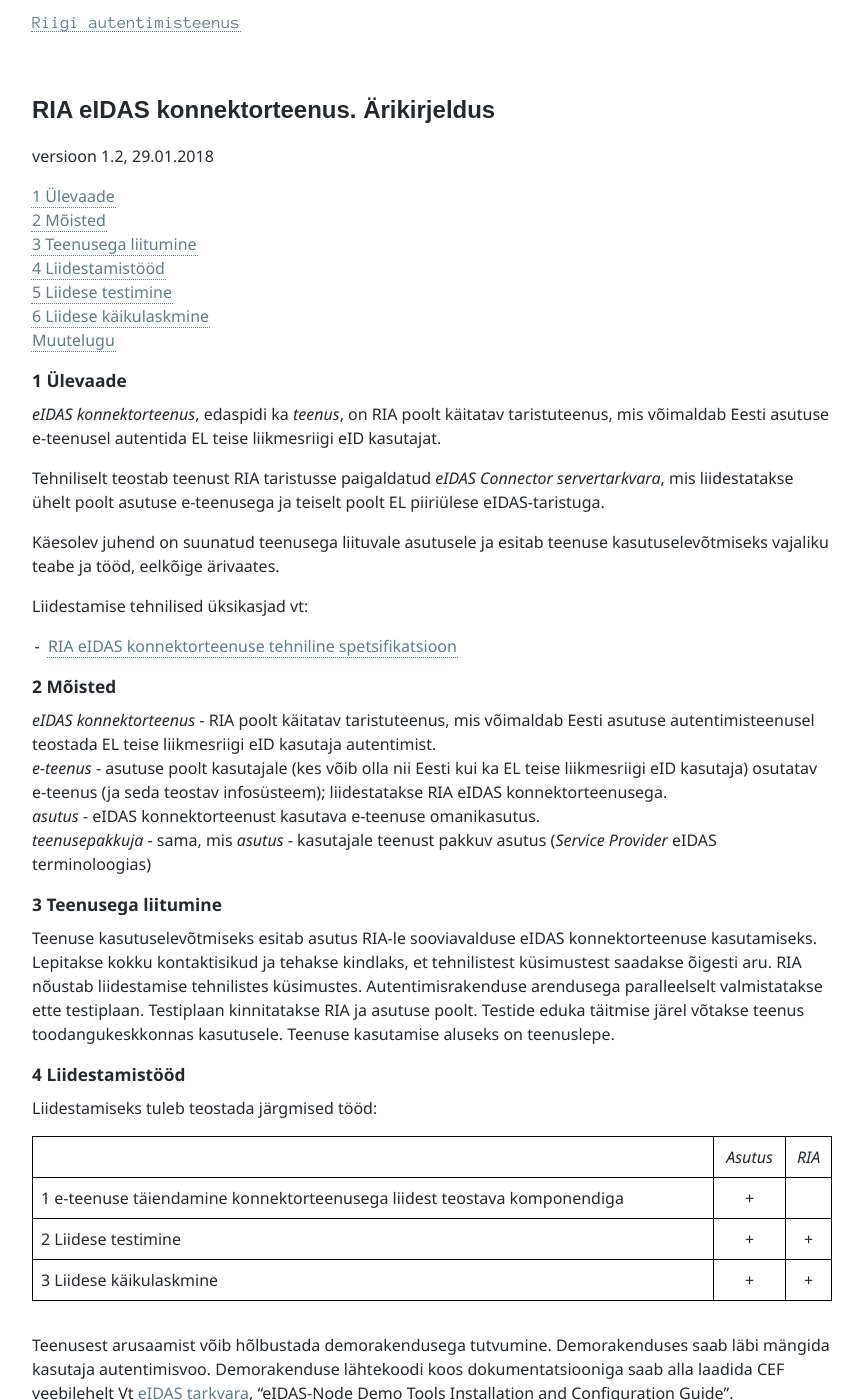
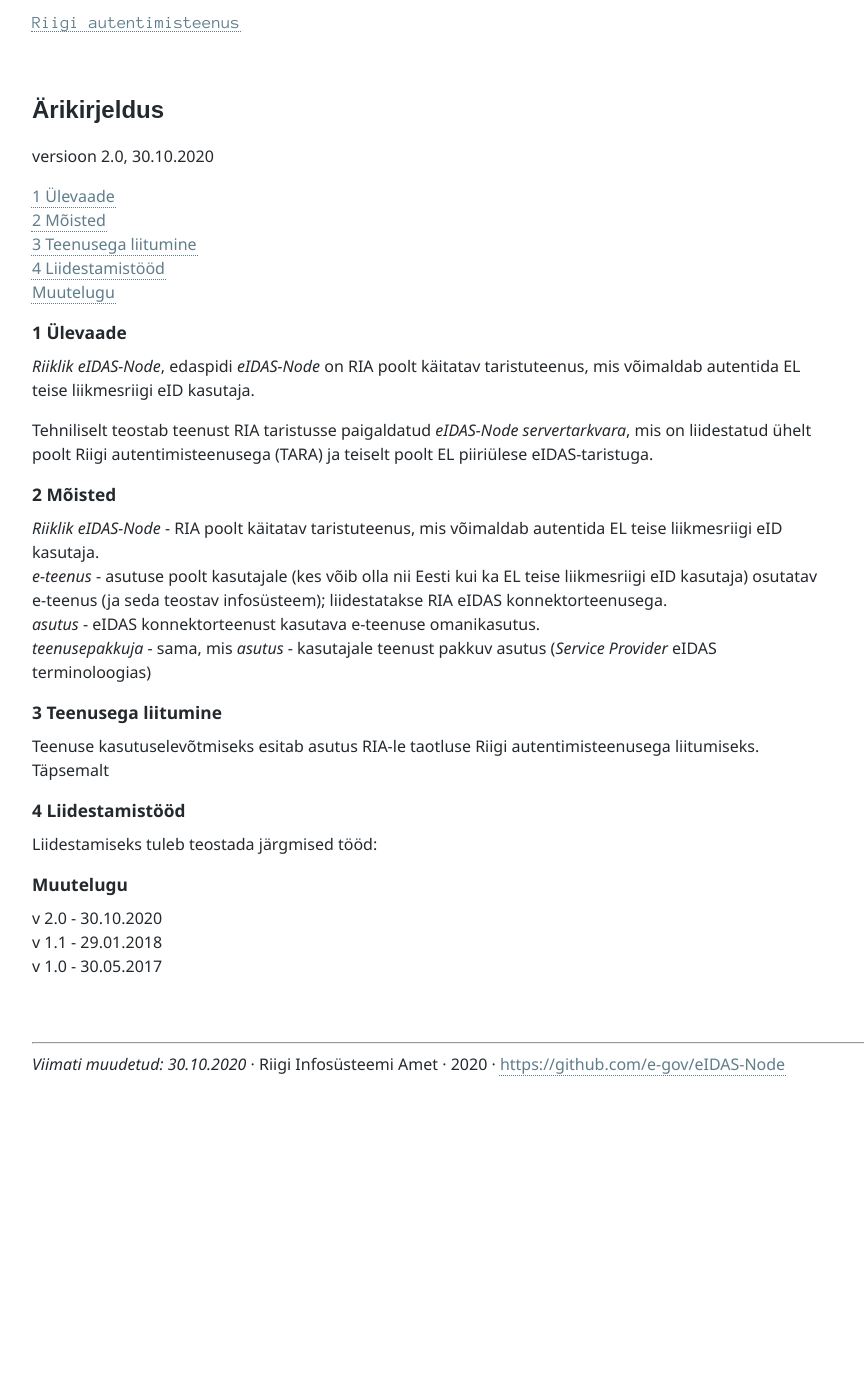
Before and after one commit to e-gov/eIDAS-Node, a Jekyll site: the page built from Arikirjeldus.md, in a window 1280 px wide and 1400 px high. Shown: the whole window, without its empty margins (0-864 px from the left). Built offline with Jekyll 4.4.1, drawn with Linux system fonts in a browser that asks for light colours; some of the changed text lies outside the part shown.

Commit message:
Update Arikirjeldus.md

```diff
--- a/Arikirjeldus.md
+++ b/Arikirjeldus.md
@@ -1,67 +1,40 @@
 ---
-title: eIDAS konnektorteenus. Ärikirjeldus
+title: Ärikirjeldus
 permalink: Arikirjeldus
 ---
 
-# RIA eIDAS konnektorteenus. Ärikirjeldus
+# Ärikirjeldus
 {:.no_toc}
 
-versioon 1.2, 29.01.2018
+versioon 2.0, 30.10.2020
 
 * TOC
 {:toc}
 
 ## 1 Ülevaade
 
-_eIDAS konnektorteenus_, edaspidi ka _teenus_, on RIA poolt käitatav taristuteenus, mis võimaldab Eesti asutuse e-teenusel autentida EL teise liikmesriigi eID kasutajat.
+_Riiklik eIDAS-Node_, edaspidi _eIDAS-Node_ on RIA poolt käitatav taristuteenus, mis võimaldab autentida EL teise liikmesriigi eID kasutaja.
 
-Tehniliselt teostab teenust RIA taristusse paigaldatud _eIDAS Connector servertarkvara_, mis liidestatakse ühelt poolt asutuse e-teenusega ja teiselt poolt EL piiriülese eIDAS-taristuga.
-
-Käesolev juhend on suunatud teenusega liituvale asutusele ja esitab teenuse kasutuselevõtmiseks vajaliku teabe ja tööd, eelkõige ärivaates.
-
-Liidestamise tehnilised üksikasjad vt:
-- [RIA eIDAS konnektorteenuse tehniline spetsifikatsioon](Spetsifikatsioon)
+Tehniliselt teostab teenust RIA taristusse paigaldatud _eIDAS-Node servertarkvara_, mis on liidestatud ühelt poolt Riigi autentimisteenusega (TARA) ja teiselt poolt EL piiriülese eIDAS-taristuga.
 
 ## 2 Mõisted
 
-_eIDAS konnektorteenus_ - RIA poolt käitatav taristuteenus, mis võimaldab Eesti asutuse autentimisteenusel teostada EL teise liikmesriigi eID kasutaja autentimist.<br>
+_Riiklik eIDAS-Node_ - RIA poolt käitatav taristuteenus, mis võimaldab autentida EL teise liikmesriigi eID kasutaja.<br>
 _e-teenus_ - asutuse poolt kasutajale (kes võib olla nii Eesti kui ka EL teise liikmesriigi eID kasutaja) osutatav e-teenus (ja seda teostav infosüsteem); liidestatakse RIA eIDAS konnektorteenusega.<br>
 _asutus_ - eIDAS konnektorteenust kasutava e-teenuse omanikasutus.<br>
 _teenusepakkuja_ - sama, mis _asutus_ - kasutajale teenust pakkuv asutus (_Service Provider_ eIDAS terminoloogias)
 
 ## 3 Teenusega liitumine
 
-Teenuse kasutuselevõtmiseks esitab asutus RIA-le sooviavalduse eIDAS konnektorteenuse kasutamiseks. Lepitakse kokku kontaktisikud ja tehakse kindlaks, et tehnilistest küsimustest saadakse õigesti aru. RIA nõustab liidestamise tehnilistes küsimustes. Autentimisrakenduse arendusega paralleelselt valmistatakse ette testiplaan. Testiplaan kinnitatakse RIA ja asutuse poolt. Testide eduka täitmise järel võtakse teenus toodangukeskkonnas kasutusele. Teenuse kasutamise aluseks on teenuslepe.
+Teenuse kasutuselevõtmiseks esitab asutus RIA-le taotluse Riigi autentimisteenusega liitumiseks. Täpsemalt
 
 ## 4 Liidestamistööd
 
 Liidestamiseks tuleb teostada järgmised tööd:
 
-|            |  Asutus     | RIA               |
-|---------|:------------:|:---------------:|
-|  1  e-teenuse täiendamine konnektorteenusega liidest teostava komponendiga |  +  |   |
-| 2 Liidese testimine | + | + |
-| 3 Liidese käikulaskmine | + | + |
-
-Teenusest arusaamist võib hõlbustada demorakendusega tutvumine. Demorakenduses saab läbi mängida kasutaja autentimisvoo. Demorakenduse lähtekoodi koos dokumentatsiooniga saab alla laadida CEF veebilehelt Vt [eIDAS tarkvara](Viited), "eIDAS-Node Demo Tools Installation and Configuration Guide".
-
-Tutvuda saab ka RIAs ülespandud demorakendusega, selle URL on:
-
-`https://eidastest.eesti.ee/SP/populateIndexPage`
-
-Kasutada võib RIA poolt väljatöötatavat teeki [eIDAS Client](https://github.com/e-gov/eIDAS-Client).
-
-## 5 Liidese testimine
-
-Testimiseks kasutatakse eIDASe konnektorteenuse testinstantsi. Testimise autentimispäringuid vastuvõtva teenusepunkti URL on:
-
-`https://eidastest.eesti.ee/EidasNode/ServiceProvider`
-
-## 6 Liidese käikulaskmine
-
-Teenuse avamiseks toodangukeskkonnas peab teenus olema testitud.
 
 ## Muutelugu
 
+v 2.0 - 30.10.2020<br>
 v 1.1 - 29.01.2018<br>
 v 1.0 - 30.05.2017
```
